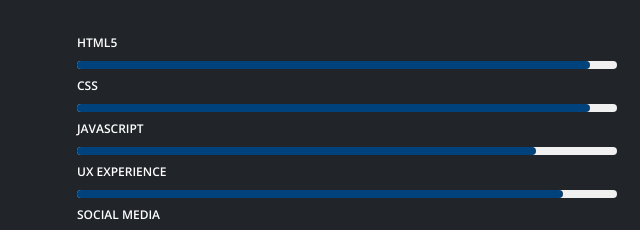
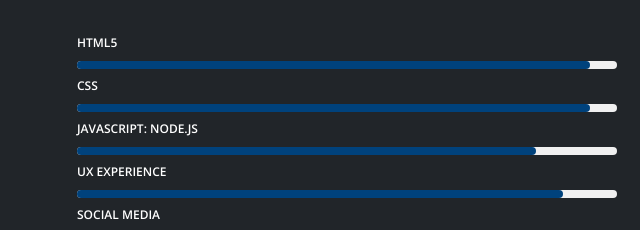
Before and after one commit to ralliet/rubenalliet.github.io, a plain HTML site: page index.html in a window 1280 px wide. Shown: the part 2040-2270 px from the top of the page, 8-648 px from the left. Drawn offline with nearby package versions, Linux system fonts and the light colour scheme.

Commit message:
node.js added as experience

```diff
--- a/index.html
+++ b/index.html
@@ -180,7 +180,7 @@
 
               <!-- Skill -->
               <div class="skill-bar">
-                <div class="skill-title"><h5>JavaScript</h5></div>
+                <div class="skill-title"><h5>JavaScript: Node.js</h5></div>
                 <div class="skill-bar-value" data-percentage="85%" style="display: block; width: 85%;"></div>
               </div>
               <div class="clearfix"></div>
```
